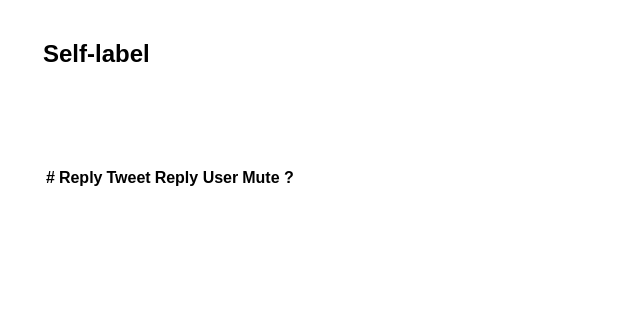
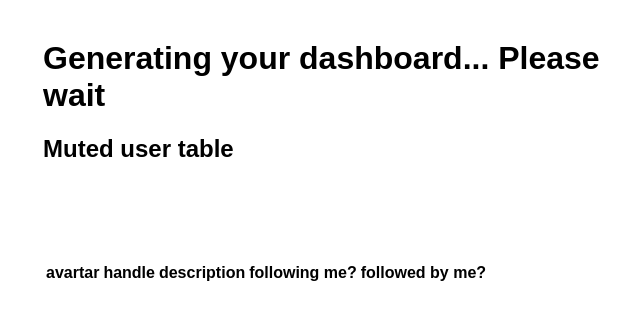
Before and after one commit to AprilSuna/TwitterDashboard, a Flask app: template templates/dash.html in a window 1280 px wide. Shown: the top 320 px of the page, without its empty margins (297-937 px from the left). Run offline with Flask 2, Linux system fonts and the light colour scheme; the template is opened without the code that fills it, so the values that code supplies are empty; parts of the project's set-up code (start-up, migrations or seed data) failed here and were passed over; some libraries are stand-ins or nearby versions.

Commit message:
update muted user friendship and dash.html

```diff
--- a/templates/dash.html
+++ b/templates/dash.html
@@ -1,83 +1,53 @@
 <!DOCTYPE html>
 <html>
 <head>
-    <title>Self-label Dashboard</title>
+    {%if title%}
+    <title> {{ title }}</title>
+    {%else%}
+    <title> TwitterDashboard</title>
+    {% endif %}
+    <h1> Generating your dashboard... Please wait</h1>
     <link rel="stylesheet" href="{{ url_for('static', filename='css/mainStyle.css') }}">
     <link rel="stylesheet" href="{{ url_for('static', filename='css/navbar.css') }}">
 </head>
 
-<h2>Self-label </h2>
+<h2>Muted user table</h2>
 
 <body>
-
     <div class="wrapper">
-            <div class="navbar" template="/modules/navbar/navbar.html" id="main-navbar"></div>
-
+        <div class="navbar" template="/modules/navbar/navbar.html" id="main-navbar"></div>
         <div class="mainbody" id="mainbody">
             <div class="col1">
-                <!-- Followers Box Begin -->
                 <div class="followers-box" template="/modules/followers-box/followers-box.html"></div>
-                <!-- Followers Box End -->
             </div>
             <div class="col2">
                 <div template="/modules/tweet-box/tweet-box.html"></div>
             </div>
-            <!-- <div class="col3">col 3</div> -->
         </div>
     </div>
-
 </body>
 
 <table class="bordered">
     <thead>
-
     <tr>
-        <th>#</th>
-        <th>Reply</th>
-        <th>Tweet</th>
-        <th>Reply User</th>
-        <th>Mute ?</th>
+        <th>avartar</th>
+        <th>handle</th>
+        <th>description</th>
+        <th>following me?</th>
+        <th>followed by me?</th>
     </tr>
     </thead>
     <ol>
         {%for i in range(0, len)%}
             <tr>
-            <td width="2%">{{i}}</td>
-            <td width="40%">
-                {{result[i]['reply']['reply']}}
-            </td>
-            <td width="40%">
-                {{result[i]['text']}}
-<!-- =======
-                {{result[i]['context']}}
->>>>>>> april -->
-            </td>
-            <td width="10%">
-                {{result[i]['reply']['uname']}}
-            </td>
-            <td width="8%">
-                <div class="radio">
-                    <label><input type="radio" id="Mute" name="{{'mute' + i|string}}" value="0">Yes</label>
-                </div>
-                <div class="radio">
-                    <label><input type="radio" id="Mute" name="{{'mute' + i|string}}" value="1">No</label>
-                </div>
-            </td>
+            <td width="25%"><img src="{{result.profile_image_url_https}}" class="w-12 p-1 float-left image-thumbnail"></td>
+            <td width="25%" href={{"https://twitter.com/"+result[i]['screen_name']}}>{{result[i]['screen_name']}}</td>
+            <td width="25%">{{result[i]['followed_by']}}</td>
+            <td width="25%">{{result[i]['following']}}</td>
             </tr>
         {%endfor%}
 
     </ol>
 
 </table>
-
-<!-- <html>
-<head>
-	{%if title%}
-	<title> {{ title }}</title>
-	{%else%}
-	<title> TwitterDashboard</title>
-	{% endif %}
-	<h1> Generating your dashboard... Please wait</h1>
-</head>   -->
-
 </html>
```
Also changed, not shown: main.py (+11 -1 lines).
